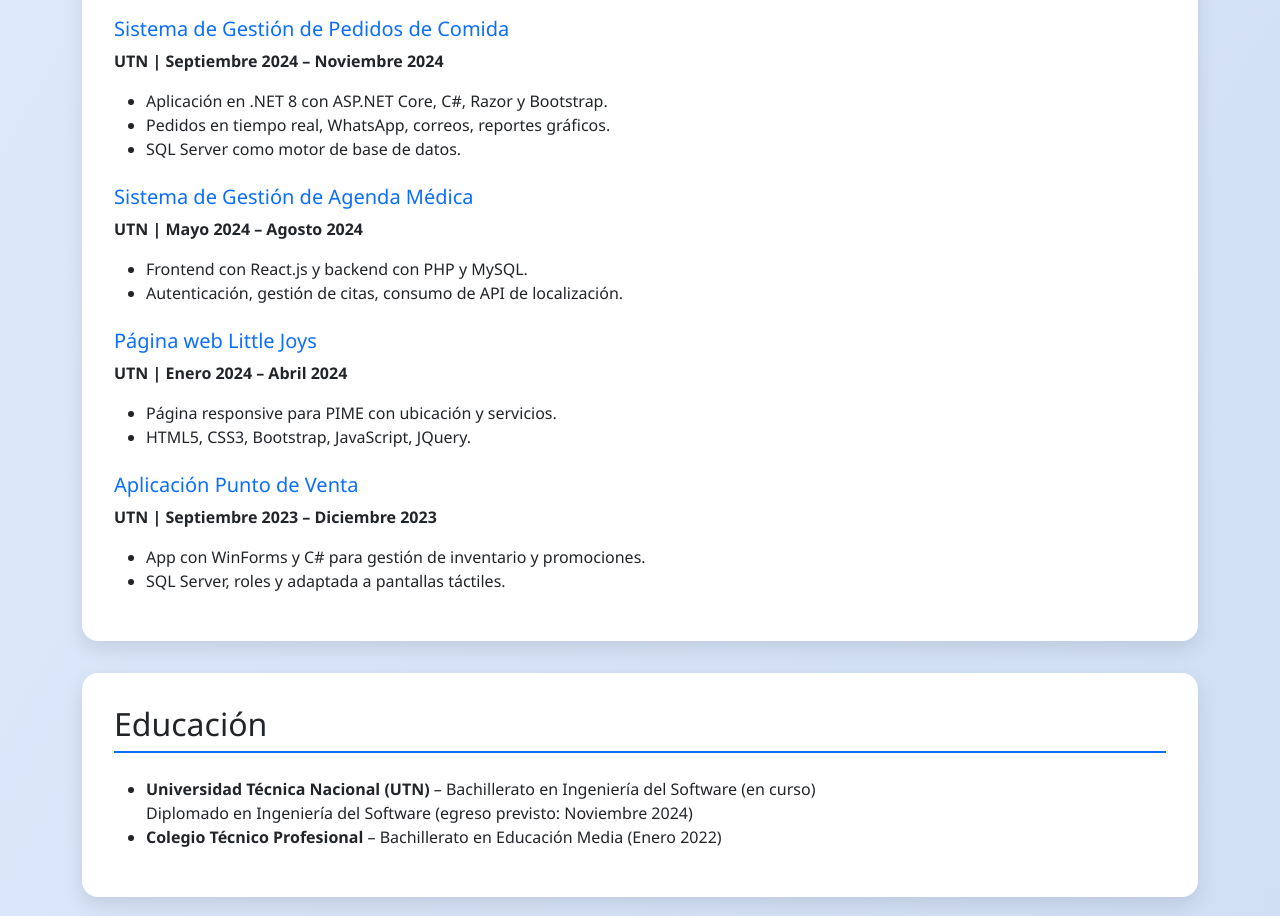
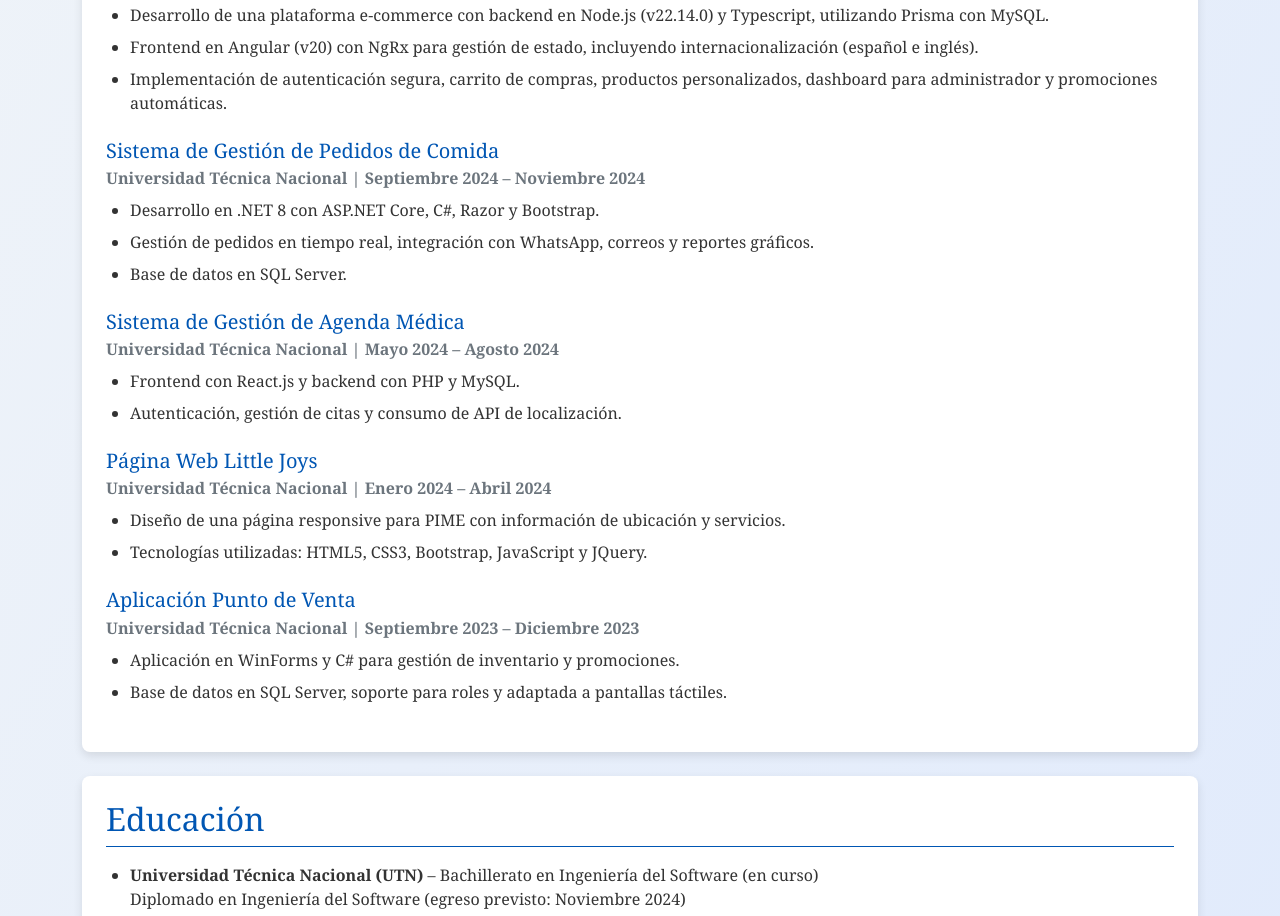
Before and after one commit to JAB09876/curriculum, a plain HTML site: page index.html in a window 1280 px wide. Shown: the part 590-1506 px from the top of the page. Drawn offline with nearby package versions, Linux system fonts and the light colour scheme.

Commit message:
Update index.html

```diff
--- a/index.html
+++ b/index.html
@@ -3,87 +3,122 @@
 <head>
   <meta charset="UTF-8">
   <meta name="viewport" content="width=device-width, initial-scale=1.0">
-  <title>Currículum - José Daniel Chaves Campos</title>
+  <title>Currículum Vitae - José Daniel Chaves Campos</title>
   <link href="https://cdn.jsdelivr.net/npm/bootstrap@5.3.2/dist/css/bootstrap.min.css" rel="stylesheet">
   <style>
     body {
-      background: linear-gradient(120deg, #e0eafc, #cfdef3);
-      font-family: 'Segoe UI', Tahoma, Geneva, Verdana, sans-serif;
+      background: linear-gradient(120deg, #f0f4f8, #e0eafc);
+      font-family: 'Georgia', 'Times New Roman', serif;
+      color: #333;
+    }
+    .header {
+      text-align: center;
+      padding: 2rem;
+      background-color: #fff;
+      border-bottom: 2px solid #0056b3;
+      margin-bottom: 2rem;
+    }
+    .header h1 {
+      font-size: 2.5rem;
+      color: #0056b3;
+      font-weight: bold;
+    }
+    .header p {
+      font-size: 1.2rem;
+      color: #6c757d;
     }
     .section {
       background-color: #ffffff;
-      padding: 2rem;
-      border-radius: 1rem;
-      box-shadow: 0 8px 20px rgba(0, 0, 0, 0.1);
-      margin-bottom: 2rem;
-      transition: transform 0.3s ease, box-shadow 0.3s ease;
-    }
-    .section:hover {
-      transform: translateY(-4px);
-      box-shadow: 0 12px 30px rgba(0, 0, 0, 0.15);
+      padding: 1.5rem;
+      border-radius: 0.5rem;
+      box-shadow: 0 4px 10px rgba(0, 0, 0, 0.1);
+      margin-bottom: 1.5rem;
     }
     .section h2 {
-      border-bottom: 2px solid #0d6efd;
+      color: #0056b3;
+      border-bottom: 1px solid #0056b3;
       padding-bottom: 0.5rem;
-      margin-bottom: 1.5rem;
-    }
-    .lead {
-      color: #6c757d;
+      margin-bottom: 1rem;
     }
     .highlight {
       background-color: #e7f1ff;
-      padding: 0.25rem 0.5rem;
-      border-radius: 0.3rem;
-      font-weight: 500;
+      padding: 0.2rem 0.4rem;
+      border-radius: 0.2rem;
+      font-weight: 600;
+    }
+    .experience-item {
+      margin-bottom: 1.5rem;
+    }
+    .experience-item h5 {
+      color: #0056b3;
+      margin-bottom: 0.2rem;
+    }
+    .experience-item p {
+      margin-bottom: 0.5rem;
+      color: #6c757d;
+    }
+    ul {
+      padding-left: 1.5rem;
+    }
+    ul li {
+      margin-bottom: 0.5rem;
     }
   </style>
 </head>
 <body>
-  <div class="container py-5">
-    <div class="text-center mb-5">
-      <h1 class="fw-bold text-primary">José Daniel Chaves Campos</h1>
-      <p class="lead">Estudiante de Ingeniería en Software | Desarrollador Web & de Escritorio</p>
-    </div>
+  <div class="header">
+    <h1>José Daniel Chaves Campos</h1>
+    <p>Estudiante de Ingeniería en Software | Desarrollador Web & de Escritorio</p>
+  </div>
 
+  <div class="container">
     <section class="section">
-      <h2>Acerca de mí</h2>
-      <p>Soy <span class="highlight">estudiante de Ingeniería en Software</span> en la Universidad Técnica Nacional (UTN), con experiencia académica desarrollando soluciones web y de escritorio utilizando tecnologías como <strong>ASP.NET Core con Razor Pages, React.js, PHP, SQL Server, MySQL, WinForms y Java Swing</strong>.</p>
-      <p>Me apasiona el desarrollo de software y busco constantemente mejorar mis habilidades técnicas y blandas. Tengo un nivel de inglés <span class="highlight">intermedio-avanzado (B2)</span> y destaco por mi responsabilidad, atención al detalle y capacidad para resolver problemas.</p>
+      <h2>Perfil Profesional</h2>
+      <p>Soy estudiante de Ingeniería en Software en la Universidad Técnica Nacional (UTN), con experiencia en el desarrollo de soluciones web y de escritorio utilizando tecnologías como <span class="highlight">ASP.NET Core, React.js, PHP, SQL Server, MySQL, WinForms y Java Swing</span>. Me apasiona la programación y estoy comprometido con el aprendizaje continuo, destacando por mi responsabilidad, atención al detalle y resolución de problemas. Poseo un nivel de inglés <span class="highlight">intermedio-avanzado (B2)</span>.</p>
     </section>
 
     <section class="section">
       <h2>Experiencia (Proyectos Académicos)</h2>
-      <div class="mb-4">
-        <h5 class="text-primary">Sistema de Gestión de Pedidos de Comida</h5>
-        <p><strong>UTN | Septiembre 2024 – Noviembre 2024</strong></p>
+      <div class="experience-item">
+        <h5>Compras en Línea</h5>
+        <p><strong>Universidad Técnica Nacional | Junio 2025 – Agosto 2025</strong></p>
         <ul>
-          <li>Aplicación en .NET 8 con ASP.NET Core, C#, Razor y Bootstrap.</li>
-          <li>Pedidos en tiempo real, WhatsApp, correos, reportes gráficos.</li>
-          <li>SQL Server como motor de base de datos.</li>
+          <li>Desarrollo de una plataforma e-commerce con backend en Node.js (v22.14.0) y Typescript, utilizando Prisma con MySQL.</li>
+          <li>Frontend en Angular (v20) con NgRx para gestión de estado, incluyendo internacionalización (español e inglés).</li>
+          <li>Implementación de autenticación segura, carrito de compras, productos personalizados, dashboard para administrador y promociones automáticas.</li>
         </ul>
       </div>
-      <div class="mb-4">
-        <h5 class="text-primary">Sistema de Gestión de Agenda Médica</h5>
-        <p><strong>UTN | Mayo 2024 – Agosto 2024</strong></p>
+      <div class="experience-item">
+        <h5>Sistema de Gestión de Pedidos de Comida</h5>
+        <p><strong>Universidad Técnica Nacional | Septiembre 2024 – Noviembre 2024</strong></p>
+        <ul>
+          <li>Desarrollo en .NET 8 con ASP.NET Core, C#, Razor y Bootstrap.</li>
+          <li>Gestión de pedidos en tiempo real, integración con WhatsApp, correos y reportes gráficos.</li>
+          <li>Base de datos en SQL Server.</li>
+        </ul>
+      </div>
+      <div class="experience-item">
+        <h5>Sistema de Gestión de Agenda Médica</h5>
+        <p><strong>Universidad Técnica Nacional | Mayo 2024 – Agosto 2024</strong></p>
         <ul>
           <li>Frontend con React.js y backend con PHP y MySQL.</li>
-          <li>Autenticación, gestión de citas, consumo de API de localización.</li>
+          <li>Autenticación, gestión de citas y consumo de API de localización.</li>
         </ul>
       </div>
-      <div class="mb-4">
-        <h5 class="text-primary">Página web Little Joys</h5>
-        <p><strong>UTN | Enero 2024 – Abril 2024</strong></p>
+      <div class="experience-item">
+        <h5>Página Web Little Joys</h5>
+        <p><strong>Universidad Técnica Nacional | Enero 2024 – Abril 2024</strong></p>
         <ul>
-          <li>Página responsive para PIME con ubicación y servicios.</li>
-          <li>HTML5, CSS3, Bootstrap, JavaScript, JQuery.</li>
+          <li>Diseño de una página responsive para PIME con información de ubicación y servicios.</li>
+          <li>Tecnologías utilizadas: HTML5, CSS3, Bootstrap, JavaScript y JQuery.</li>
         </ul>
       </div>
-      <div>
-        <h5 class="text-primary">Aplicación Punto de Venta</h5>
-        <p><strong>UTN | Septiembre 2023 – Diciembre 2023</strong></p>
+      <div class="experience-item">
+        <h5>Aplicación Punto de Venta</h5>
+        <p><strong>Universidad Técnica Nacional | Septiembre 2023 – Diciembre 2023</strong></p>
         <ul>
-          <li>App con WinForms y C# para gestión de inventario y promociones.</li>
-          <li>SQL Server, roles y adaptada a pantallas táctiles.</li>
+          <li>Aplicación en WinForms y C# para gestión de inventario y promociones.</li>
+          <li>Base de datos en SQL Server, soporte para roles y adaptada a pantallas táctiles.</li>
         </ul>
       </div>
     </section>
@@ -99,11 +134,11 @@
     <section class="section">
       <h2>Certificaciones</h2>
       <ul>
-        <li>JavaScript Essentials 1 – Cisco (Nov 2024)</li>
-        <li>Analista Junior en Ciberseguridad – Cisco (Oct 2024)</li>
-        <li>Data Analytics Essentials – Cisco (Nov 2023)</li>
-        <li>Introducción a la Ciencia de Datos – Cisco (Ago 2023)</li>
-        <li>Inglés – Nivel B2 (Dic 2021)</li>
+        <li>JavaScript Essentials 1 – Cisco (Noviembre 2024)</li>
+        <li>Analista Junior en Ciberseguridad – Cisco (Octubre 2024)</li>
+        <li>Data Analytics Essentials – Cisco (Noviembre 2023)</li>
+        <li>Introducción a la Ciencia de Datos – Cisco (Agosto 2023)</li>
+        <li>Inglés – Nivel B2 (Diciembre 2021)</li>
       </ul>
     </section>
   </div>
```
